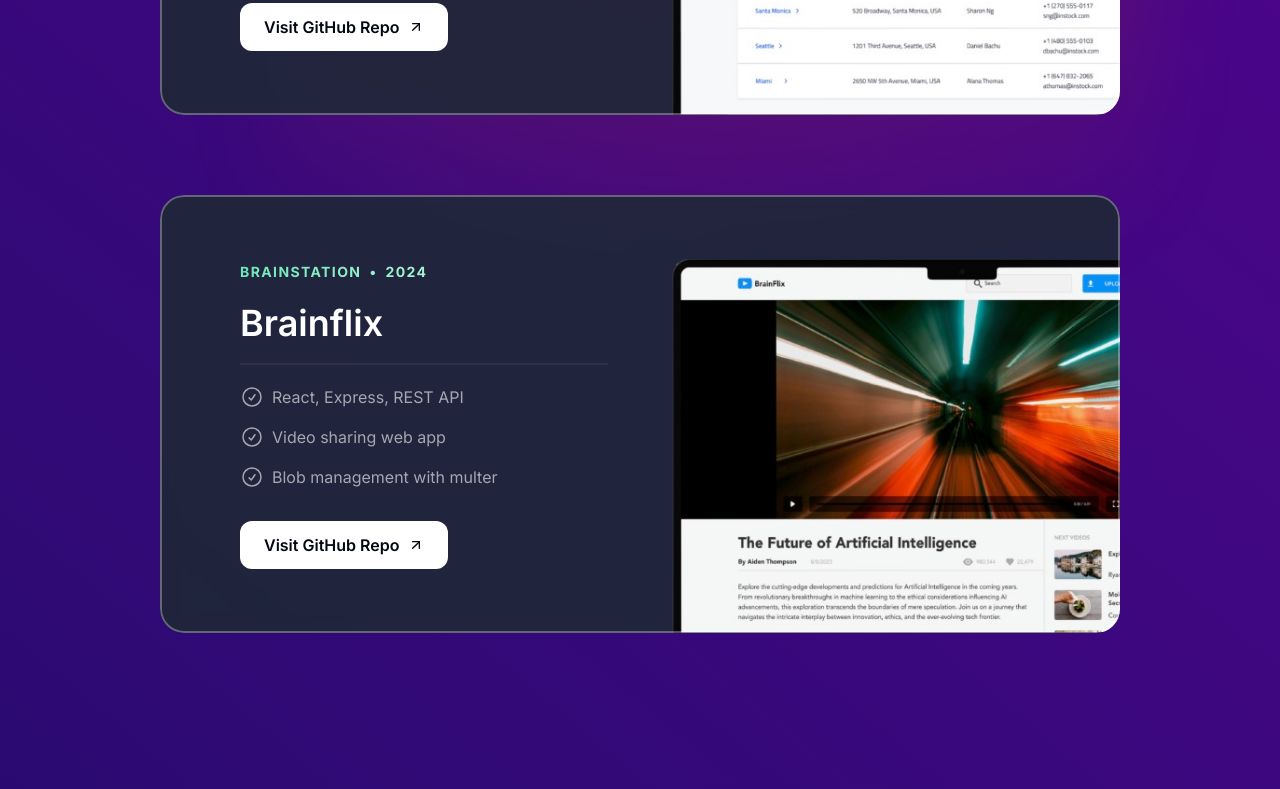
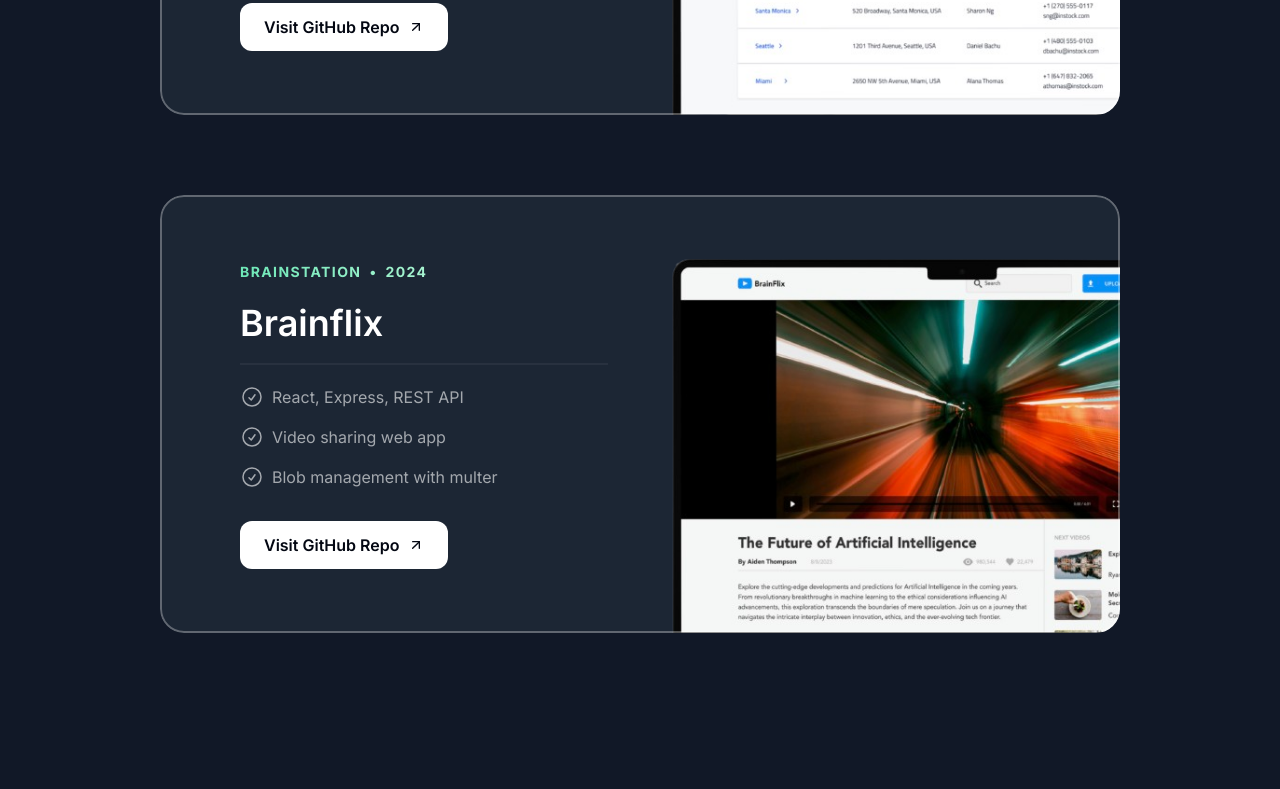
Before and after one commit to emilyjanedev/portfolio, a Next.js app: page / in a window 1280 px wide. Shown: the part 2000-2789 px from the top of the page. Built offline with nearby package versions, Linux system fonts and the light colour scheme.

Commit message:
Restructure background animation and add testimonial

```diff
--- a/src/app/layout.tsx
+++ b/src/app/layout.tsx
@@ -2,7 +2,6 @@
 import { Inter } from "next/font/google";
 import "./globals.css";
 import { twMerge } from "tailwind-merge";
-import { BackgroundGradientAnimation } from "@/components/BackgroundGradient";
 
 const inter = Inter({ subsets: ["latin"], variable: "--font-sans" });
 
@@ -24,7 +23,6 @@
           "bg-gray-900 text-white antialiased font-sans relative"
         )}
       >
-        <BackgroundGradientAnimation></BackgroundGradientAnimation>
         {children}
       </body>
     </html>
--- a/src/app/page.tsx
+++ b/src/app/page.tsx
@@ -6,10 +6,12 @@
 import { AboutSection } from "@/sections/About";
 import { ContactSection } from "@/sections/Contact";
 import { Footer } from "@/sections/Footer";
+import { BackgroundGradientAnimation } from "@/components/BackgroundGradient";
 
 export default function Home() {
   return (
     <div>
+      <BackgroundGradientAnimation></BackgroundGradientAnimation>
       <Header />
       <HeroSection />
       <ProjectsSection />
--- a/src/components/BackgroundGradient.tsx
+++ b/src/components/BackgroundGradient.tsx
@@ -11,11 +11,11 @@
   fourthColor = "200, 50, 50",
   fifthColor = "180, 180, 50",
   pointerColor = "140, 100, 255",
-  size = "70%",
+  size = "100%",
   blendingValue = "hard-light",
   children,
   className,
-  interactive = true,
+  interactive = false,
   containerClassName,
 }: {
   gradientBackgroundStart?: string;
@@ -89,7 +89,7 @@
   return (
     <div
       className={cn(
-        "h-full w-full absolute -z-50 overflow-hidden top-0 left-0 bg-[linear-gradient(40deg,var(--gradient-background-start),var(--gradient-background-end))]",
+        "h-screen w-screen fixed top-0 -z-50 overflow-hidden bg-[linear-gradient(40deg,var(--gradient-background-start),var(--gradient-background-end))]",
         containerClassName
       )}
     >
@@ -121,7 +121,7 @@
         <div
           className={cn(
             `absolute [background:radial-gradient(circle_at_center,_var(--first-color)_0,_var(--first-color)_50%)_no-repeat]`,
-            `[mix-blend-mode:var(--blending-value)] w-[var(--size)] h-[var(--size)] top-[calc(25%-var(--size)/2)] left-[calc(50%-var(--size)/2)]`,
+            `[mix-blend-mode:var(--blending-value)] w-[var(--size)] h-[var(--size)] top-[calc(50%-var(--size)/2)] left-[calc(50%-var(--size)/2)]`,
             `[transform-origin:center_center]`,
             `animate-first`,
             `opacity-100`
@@ -130,7 +130,7 @@
         <div
           className={cn(
             `absolute [background:radial-gradient(circle_at_center,_rgba(var(--second-color),_0.8)_0,_rgba(var(--second-color),_0)_50%)_no-repeat]`,
-            `[mix-blend-mode:var(--blending-value)] w-[var(--size)] h-[var(--size)] top-[calc(25%-var(--size)/2)] left-[calc(50%-var(--size)/2)]`,
+            `[mix-blend-mode:var(--blending-value)] w-[var(--size)] h-[var(--size)] top-[calc(50%-var(--size)/2)] left-[calc(50%-var(--size)/2)]`,
             `[transform-origin:calc(50%-400px)]`,
             `animate-second`,
             `opacity-100`
@@ -139,7 +139,7 @@
         <div
           className={cn(
             `absolute [background:radial-gradient(circle_at_center,_rgba(var(--third-color),_0.8)_0,_rgba(var(--third-color),_0)_50%)_no-repeat]`,
-            `[mix-blend-mode:var(--blending-value)] w-[var(--size)] h-[var(--size)] top-[calc(25%-var(--size)/2)] left-[calc(50%-var(--size)/2)]`,
+            `[mix-blend-mode:var(--blending-value)] w-[var(--size)] h-[var(--size)] top-[calc(50%-var(--size)/2)] left-[calc(50%-var(--size)/2)]`,
             `[transform-origin:calc(50%+400px)]`,
             `animate-third`,
             `opacity-100`
@@ -148,67 +148,22 @@
         <div
           className={cn(
             `absolute [background:radial-gradient(circle_at_center,_rgba(var(--fourth-color),_0.8)_0,_rgba(var(--fourth-color),_0)_50%)_no-repeat]`,
-            `[mix-blend-mode:var(--blending-value)] w-[var(--size)] h-[var(--size)] top-[calc(25%-var(--size)/2)] left-[calc(50%-var(--size)/2)]`,
+            `[mix-blend-mode:var(--blending-value)] w-[var(--size)] h-[var(--size)] top-[calc(50%-var(--size)/2)] left-[calc(50%-var(--size)/2)]`,
             `[transform-origin:calc(50%-200px)]`,
             `animate-fourth`,
             `opacity-70`
           )}
         ></div>
-        {/* <div
+        <div
           className={cn(
             `absolute [background:radial-gradient(circle_at_center,_rgba(var(--fifth-color),_0.8)_0,_rgba(var(--fifth-color),_0)_50%)_no-repeat]`,
-            `[mix-blend-mode:var(--blending-value)] w-[var(--size)] h-[var(--size)] top-[calc(25%-var(--size)/2)] left-[calc(50%-var(--size)/2)]`,
+            `[mix-blend-mode:var(--blending-value)] w-[var(--size)] h-[var(--size)] top-[calc(50%-var(--size)/2)] left-[calc(50%-var(--size)/2)]`,
             `[transform-origin:calc(50%-800px)_calc(50%+800px)]`,
             `animate-fifth`,
             `opacity-100`
           )}
-        ></div> */}
+        ></div>
 
-        <div
-          className={cn(
-            `absolute [background:radial-gradient(circle_at_center,_var(--first-color)_0,_var(--first-color)_50%)_no-repeat]`,
-            `[mix-blend-mode:var(--blending-value)] w-[var(--size)] h-[var(--size)] bottom-[calc(25%-var(--size)/2)] left-[calc(50%-var(--size)/2)]`,
-            `[transform-origin:center_center]`,
-            `animate-first`,
-            `opacity-100`
-          )}
-        ></div>
-        <div
-          className={cn(
-            `absolute [background:radial-gradient(circle_at_center,_rgba(var(--second-color),_0.8)_0,_rgba(var(--second-color),_0)_50%)_no-repeat]`,
-            `[mix-blend-mode:var(--blending-value)] w-[var(--size)] h-[var(--size)] bottom-[calc(25%-var(--size)/2)] left-[calc(50%-var(--size)/2)]`,
-            `[transform-origin:calc(50%-400px)]`,
-            `animate-second`,
-            `opacity-100`
-          )}
-        ></div>
-        <div
-          className={cn(
-            `absolute [background:radial-gradient(circle_at_center,_rgba(var(--third-color),_0.8)_0,_rgba(var(--third-color),_0)_50%)_no-repeat]`,
-            `[mix-blend-mode:var(--blending-value)] w-[var(--size)] h-[var(--size)] bottom-[calc(25%-var(--size)/2)] left-[calc(50%-var(--size)/2)]`,
-            `[transform-origin:calc(50%+400px)]`,
-            `animate-third`,
-            `opacity-100`
-          )}
-        ></div>
-        <div
-          className={cn(
-            `absolute [background:radial-gradient(circle_at_center,_rgba(var(--fourth-color),_0.8)_0,_rgba(var(--fourth-color),_0)_50%)_no-repeat]`,
-            `[mix-blend-mode:var(--blending-value)] w-[var(--size)] h-[var(--size)] bottom-[calc(25%-var(--size)/2)] left-[calc(50%-var(--size)/2)]`,
-            `[transform-origin:calc(50%-200px)]`,
-            `animate-fourth`,
-            `opacity-70`
-          )}
-        ></div>
-        {/* <div
-          className={cn(
-            `absolute [background:radial-gradient(circle_at_center,_rgba(var(--fifth-color),_0.8)_0,_rgba(var(--fifth-color),_0)_50%)_no-repeat]`,
-            `[mix-blend-mode:var(--blending-value)] w-[var(--size)] h-[var(--size)] bottom-[calc(25%-var(--size)/2)] left-[calc(50%-var(--size)/2)]`,
-            `[transform-origin:calc(50%-800px)_calc(50%+800px)]`,
-            `animate-fifth`,
-            `opacity-100`
-          )}
-        ></div> */}
         {interactive && (
           <div
             ref={interactiveRef}
--- a/src/data/index.tsx
+++ b/src/data/index.tsx
@@ -3,6 +3,7 @@
 import whiskerWatchLandingPage from "@/assets/images/whisker-watch-landingpage.png";
 import jennyImage from "@/assets/images/jenny.jpg";
 import mariaImage from "@/assets/images/maria.jpg";
+import zanabImage from "@/assets/images/zanab.jpeg";
 import brainstationImage from "@/assets/images/brainstation.png";
 import JavaScriptIcon from "@/assets/icons/square-js.svg";
 import Html5Icon from "@/assets/icons/html5.svg";
@@ -80,6 +81,12 @@
     position: "Educator @ Brainstation",
     text: "Emily is a strong and confident developer who has demonstrated exceptional team leadership skills as well as great communication skills. She has the ability to jump into any new technical challenge and excel, with great attention to detail.",
     avatar: brainstationImage,
+  },
+  {
+    name: "Zanab Jafry Shah",
+    position: "TA @ Brainstation",
+    text: "Emily's capstone project at BrainStation showcases her attention to detail & commitment to industry best practices. Her entire body of work showcases how Emily is always testing *herself* to take stock of her own knowledge. Emily would be an exemplary addition to any team that values stamina and rigour. ",
+    avatar: zanabImage,
   },
 ];
 
--- a/src/sections/Hero.tsx
+++ b/src/sections/Hero.tsx
@@ -7,7 +7,7 @@
   return (
     <div className="py-32 md:py-48 lg:py-40 relative z-2">
       <div className="container">
-        <div className="flex flex-col items-center">
+        <div className="flex flex-col items-center animate-fade">
           <Image
             src={headshotImg}
             alt="Emily Schur headshot"
--- a/src/sections/Tape.tsx
+++ b/src/sections/Tape.tsx
@@ -19,7 +19,7 @@
     <div className="py-16 lg:py-24 overflow-x-clip">
       <div className="bg-gradient-to-r from-emerald-400 to-emerald-200 -rotate-3 -mx-1">
         <div className="flex">
-          <div className="flex flex-none gap-4 pr-4 py-3 animate-moveLeft [animation-duration:30s]">
+          <div className="flex flex-none gap-4 py-3 translate-x-4">
             {[...new Array(2)].fill(0).map((_, index) => (
               <Fragment key={index}>
                 {words.map((word) => (
--- a/tailwind.config.ts
+++ b/tailwind.config.ts
@@ -35,6 +35,7 @@
         fourth: "moveHorizontal 40s ease infinite",
         fifth: "moveInCircle 20s ease infinite",
         shimmer: "shimmer 2s linear infinite",
+        fade: "fadeIn .5s ease-in-out",
       },
       keyframes: {
         moveRight: {
@@ -83,13 +84,13 @@
         },
         moveVertical: {
           "0%": {
-            transform: "translateY(-80%)",
+            transform: "translateY(-50%)",
           },
           "50%": {
-            transform: "translateY(80%)",
+            transform: "translateY(50%)",
           },
           "100%": {
-            transform: "translateY(-80%)",
+            transform: "translateY(-50%)",
           },
         },
         shimmer: {
@@ -100,6 +101,10 @@
             backgroundPosition: "-200% 0",
           },
         },
+        fadeIn: {
+          from: { opacity: "0" },
+          to: { opacity: "1" },
+        },
       },
     },
   },
```
Also changed, not shown: src/assets/images/zanab.jpeg (added).
